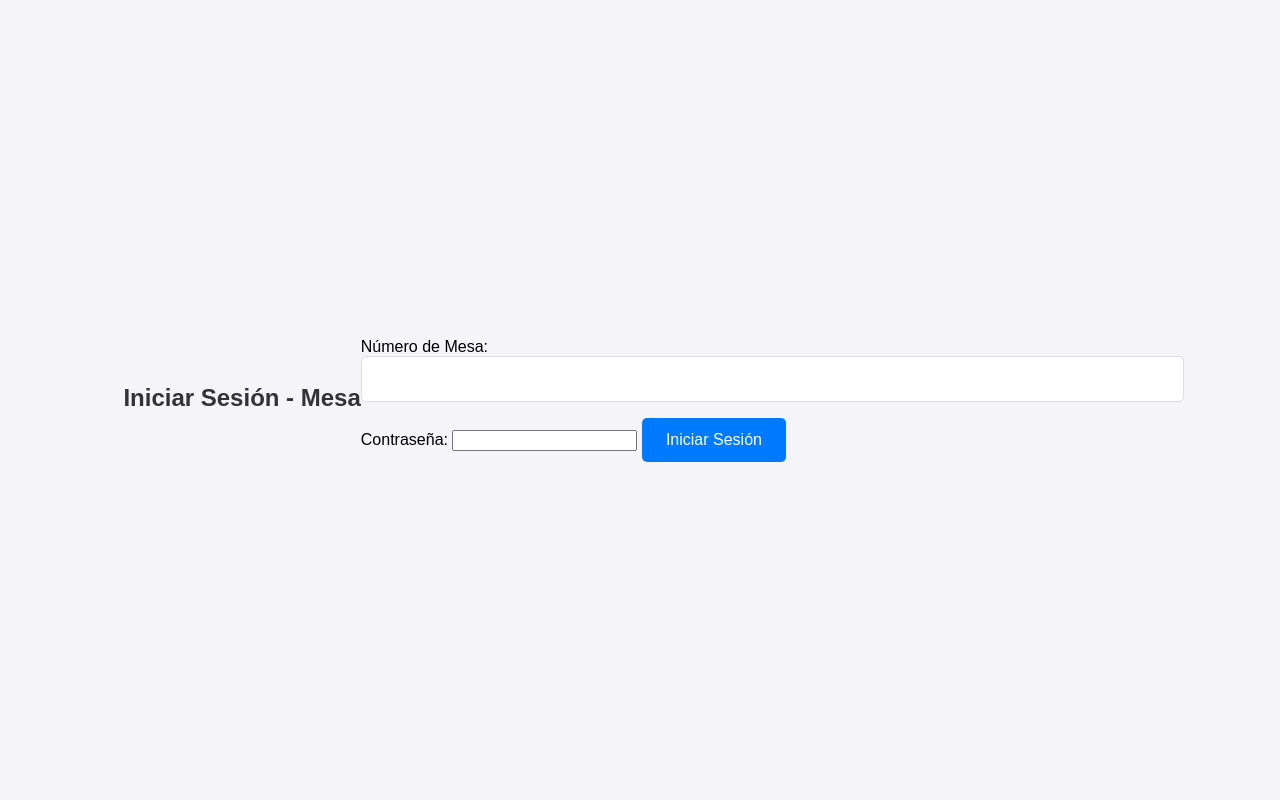
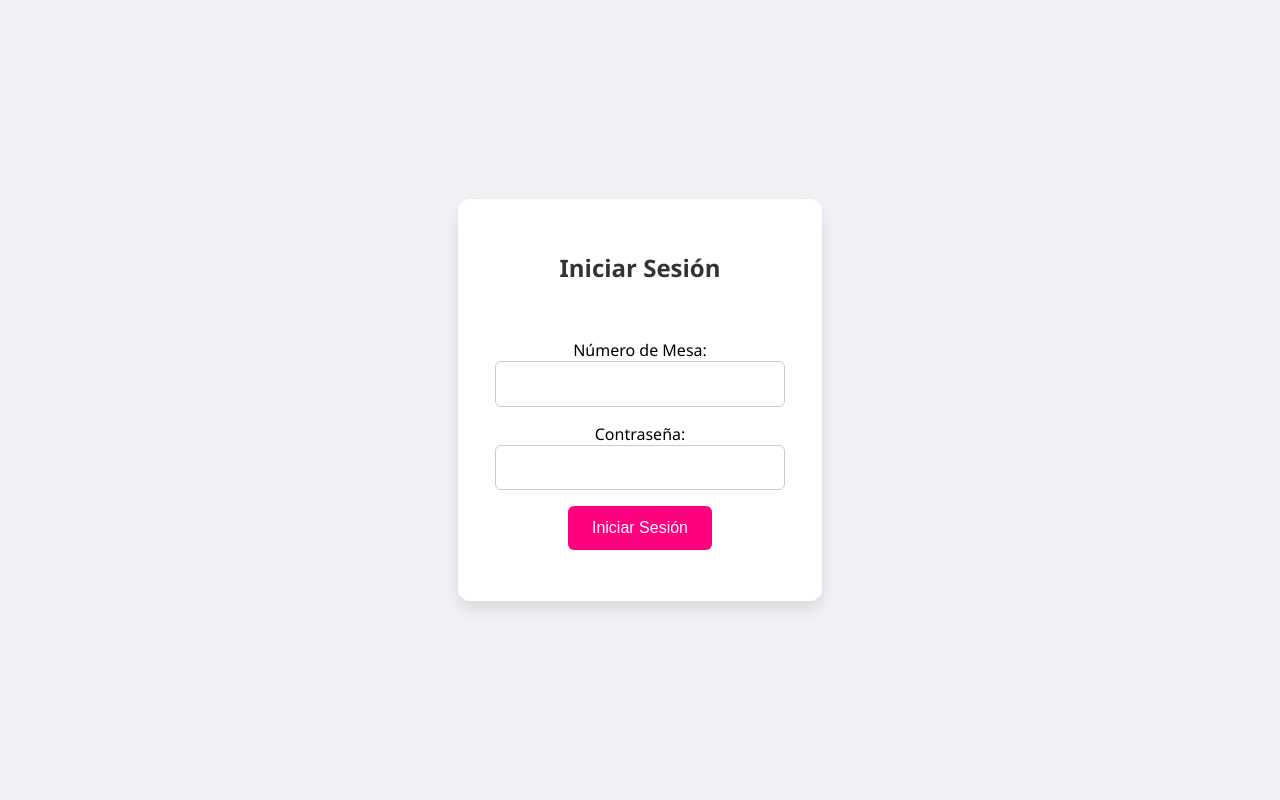
Before and after one commit to sebasny/pfisherpython, a Django app: page / in a window 1280 px wide. Run offline with Django 5.2, Linux system fonts and the light colour scheme.

Commit message:
login mesas

```diff
--- a/sistema_pedidos/templates/login_mesa.html
+++ b/sistema_pedidos/templates/login_mesa.html
@@ -9,52 +9,84 @@
             justify-content: center;
             align-items: center;
             height: 100vh;
-            font-family: Arial, sans-serif;
-            background-color: #f4f4f9;
+            font-family: 'Segoe UI', Tahoma, Geneva, Verdana, sans-serif;
+            background-color: #f0f2f5;
             margin: 0;
         }
         .login-container {
             width: 100%;
-            max-width: 400px;
+            max-width: 300px;
             background-color: #ffffff;
             padding: 2em;
-            border-radius: 8px;
-            box-shadow: 0 4px 8px rgba(0, 0, 0, 0.2);
+            border-radius: 12px;
+            box-shadow: 0 8px 16px rgba(0, 0, 0, 0.1);
             text-align: center;
+            overflow: hidden;
+        }
+        form{
+            padding: 1.2em;
+            display: flex;
+            justify-content: center;
+            align-items: center;
+            flex-direction: column ;
         }
         h2 {
-            margin-bottom: 1em;
+            margin-bottom: 1.5em;
             color: #333;
+            font-size: 1.5em;
         }
-        input[type="number"] {
+        input[type="number"], input[type="password"] {
             width: 100%;
             padding: 0.8em;
             margin-bottom: 1em;
-            border: 1px solid #ddd;
-            border-radius: 5px;
+            border: 1px solid #ccc;
+            border-radius: 6px;
             font-size: 16px;
+            outline: none;
+            transition: border-color 0.3s;
+        }
+        input[type="number"]:focus, input[type="password"]:focus {
+            border-color: #007bff;
         }
         button {
             padding: 0.8em 1.5em;
-            background-color: #007bff;
+            background-color: #ff007f;
             color: white;
             border: none;
-            border-radius: 5px;
+            border-radius: 6px;
             font-size: 16px;
             cursor: pointer;
-            transition: background-color 0.3s ease;
+            transition: background-color 0.3s, transform 0.2s;
         }
         button:hover {
             background-color: #0056b3;
+            transform: translateY(-2px);
+        }
+        button:active {
+            transform: translateY(0);
         }
         .error-message {
             color: red;
             margin-bottom: 1em;
+            font-size: 0.9em;
+        }
+        .success-message {
+            color: green;
+            margin-bottom: 1em;
+            font-size: 0.9em;
+        }
+        ul {
+            list-style: none;
+            padding: 0;
+        }
+        li {
+            margin-bottom: 0.5em;
         }
     </style>
 </head>
 <body>
-    <h2>Iniciar Sesión - Mesa</h2>
+    <div class="login-container">
+        <h2>Iniciar Sesión</h2>
         <form method="POST">
             {% csrf_token %}
             <label for="numero_mesa">Número de Mesa:</label>
@@ -64,11 +96,10 @@
             <button type="submit">Iniciar Sesión</button>
         </form>
         {% if messages %}
-        <ul>
-            {% for message in messages %}
-                <li>{{ message }}</li>
-            {% endfor %}
-        </ul>
+        <div class="error-message">
+            Credenciales incorrectas.
+        </div>
         {% endif %}
+    </div>
 </body>
 </html>
--- a/sistema_pedidos/views.py
+++ b/sistema_pedidos/views.py
@@ -137,14 +137,15 @@ def eliminar_mesa(request, mesa_id):
     return render(request, 'eliminar_mesa.html', {'mesa': mesa})
 
 def login_mesa(request):
-    """Vista para que una mesa inicie sesión."""
+    """Vista para que una mesa inicie sesión sin usar check_password."""
     if request.method == "POST":
         numero_mesa = request.POST.get("numero_mesa")
         contraseña = request.POST.get("contraseña")
 
         try:
             mesa = Mesa.objects.get(numero=numero_mesa)
-            if check_password(contraseña, mesa.contraseña):  # Verifica la contraseña
+            # Comparación directa de la contraseña
+            if mesa.contraseña == contraseña:
                 request.session['mesa_id'] = mesa.id  # Guarda la mesa en la sesión
                 return redirect('index')  # Redirige a la vista principal
             else:
```
Also changed, not shown: db.sqlite3. Lines whose indentation alone changed are shown as unchanged.
